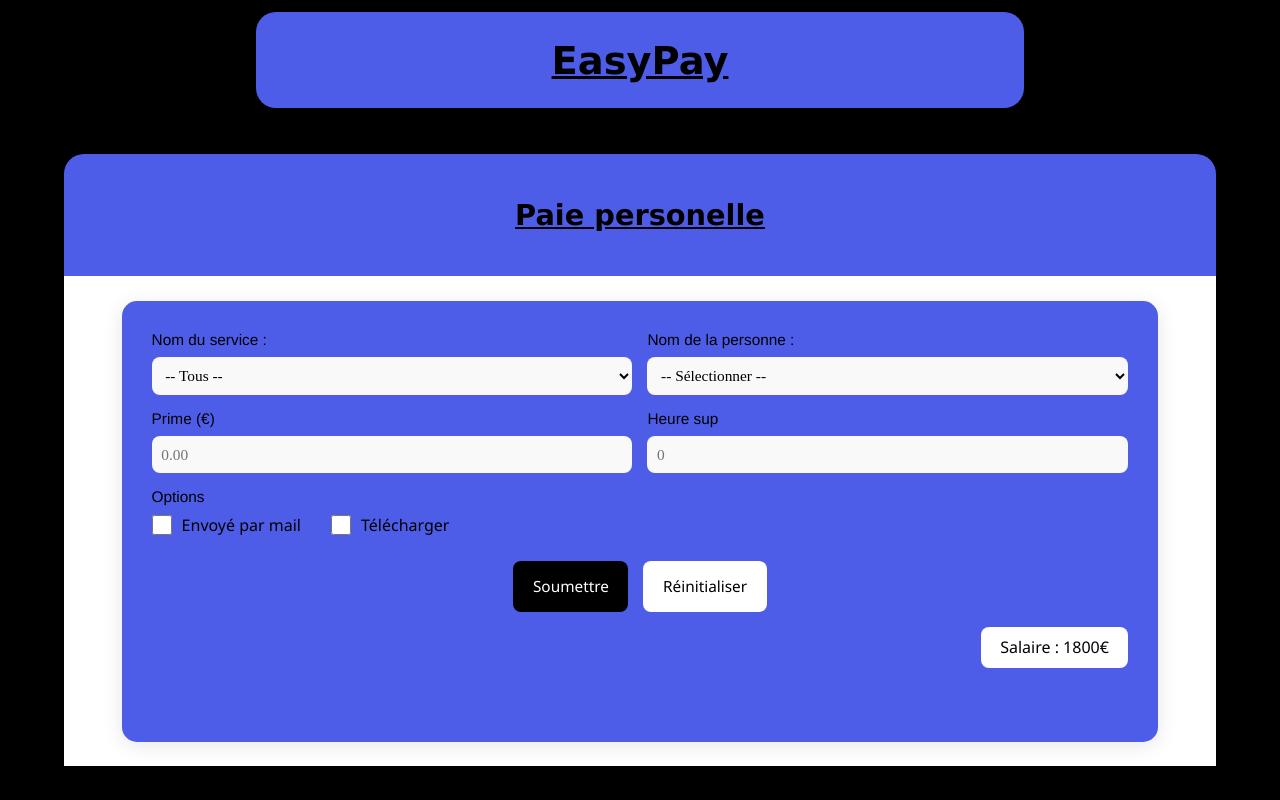
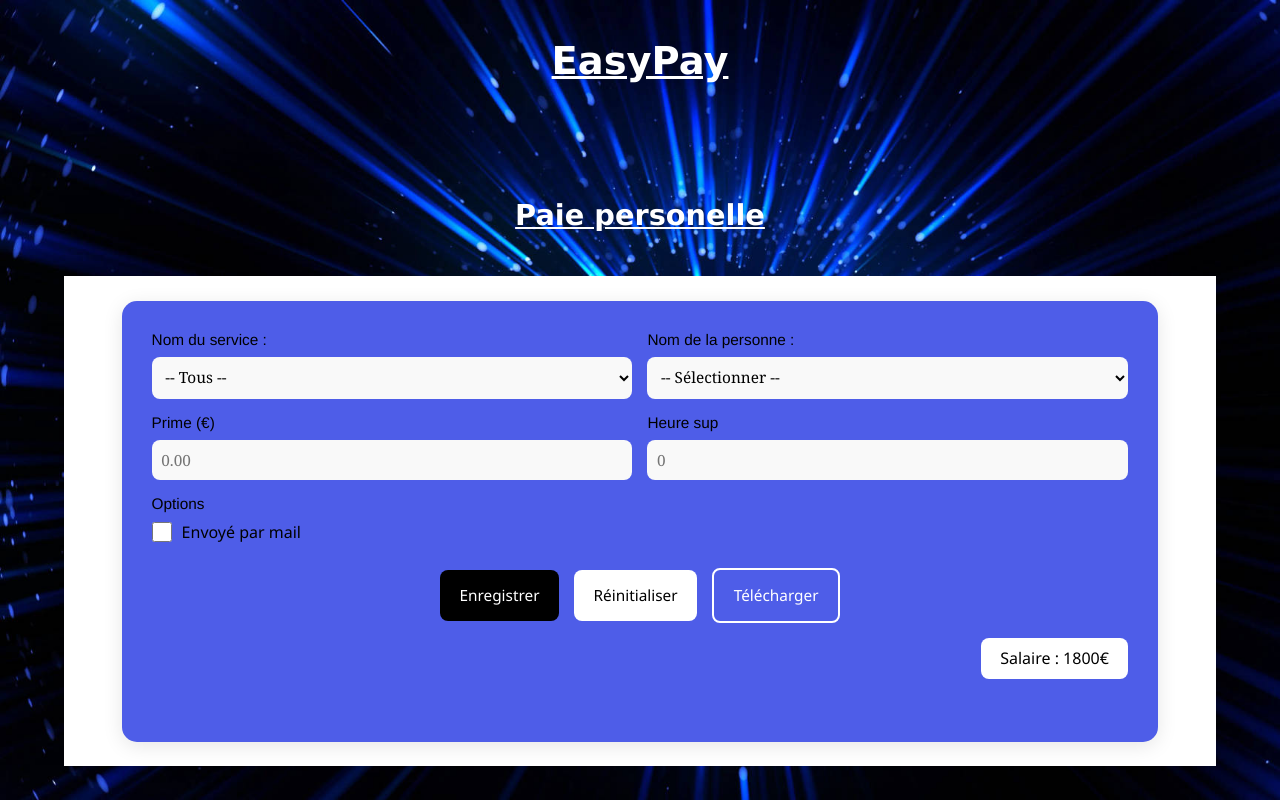
Before and after one commit to Antoine-LeCodeur/easypay, a Django app: page / in a window 1280 px wide. Run offline with Django 5.2, Linux system fonts and the light colour scheme.

Commit message:
ajout image + améliortion design

```diff
--- a/monsite/blog/static/blog/style.css
+++ b/monsite/blog/static/blog/style.css
@@ -5,7 +5,8 @@
     box-sizing: border-box;
 }
 body {
-    background-color: black;
+    background-image: url("images/fondecran.jpg");
+    background-size: cover;
 }
 
 header {
@@ -17,7 +18,7 @@ header {
 #box-color-blue {
     width: 60%;
     height: 80%;
-    background-color: rgb(78, 93, 232);
+    color: white;
     display: flex;
     align-items: center;
     justify-content: center;
@@ -38,7 +39,6 @@ main {
 #main-color {
     width: 90%;
     height: 90%;
-    background-color: rgb(78, 93, 232);
     border-radius: 20px;
 }
 #main-color-header {
@@ -47,6 +47,7 @@ main {
     display: flex;
     align-items: center;
     justify-content: center;
+    color: white;
 }
 #main-color-header-text {
     font-size: 1.5vw;
@@ -118,6 +119,7 @@ main {
     font-family: inherit;
     transition: all 0.3s ease;
     background-color: #f9f9f9;
+    font-family: Cambria, Cochin, Georgia, Times, "Times New Roman", serif;
 }
 
 /* Checkboxes */
@@ -127,23 +129,20 @@ main {
     flex-wrap: wrap;
 }
 
-#option-mail,
-#option-telecharger {
+#option-mail {
     display: flex;
     align-items: center;
     gap: 10px;
     font-family: "Segoe UI", Tahoma, Geneva, Verdana, sans-serif;
 }
 
-#mail,
-#telecharger {
+#mail {
     width: 20px;
     height: 20px;
     cursor: pointer;
 }
 
-#option-mail label,
-#option-telecharger label {
+#option-mail label {
     margin: 0;
     cursor: pointer;
     text-transform: none;
@@ -195,6 +194,24 @@ main {
     transform: translateY(-2px);
 }
 
+#btn-telecharger {
+    padding: 1.5% 2%;
+    background-color: rgb(78, 93, 232);
+    color: white;
+    border: 2px solid white;
+    border-radius: 8px;
+    font-size: 1.2vw;
+    font-family: "Segoe UI", Tahoma, Geneva, Verdana, sans-serif;
+
+    transition: all 0.3s ease;
+}
+
+#btn-telecharger:hover {
+    background-color: white;
+    color: rgb(78, 93, 232);
+    transform: translateY(-2px);
+}
+
 #salaire {
     align-self: flex-end;
     padding: 1% 2%;
--- a/monsite/blog/templates/blog/home.html
+++ b/monsite/blog/templates/blog/home.html
@@ -47,7 +47,7 @@
 
                             <div id="groupe-prime">
                                 <label for="prime">Prime (€)</label>
-                                <input type="number" id="prime" name="prime" min="0" step="0.01" placeholder="0.00" />
+                                <input type="number" id="prime" name="prime" min="0" step="5" placeholder="0.00" />
                             </div>
 
                             <div id="groupe-heure">
@@ -62,16 +62,13 @@
                                         <input type="checkbox" id="mail" name="mail" />
                                         <label for="mail">Envoyé par mail</label>
                                     </div>
-                                    <div id="option-telecharger">
-                                        <input type="checkbox" id="telecharger" name="telecharger" />
-                                        <label for="telecharger">Télécharger</label>
-                                    </div>
                                 </div>
                             </div>
 
                             <div id="groupe-boutons">
-                                <button type="submit" id="btn-soumettre">Soumettre</button>
+                                <button type="submit" id="btn-soumettre">Enregistrer</button>
                                 <button type="reset" id="btn-reinitialiser">Réinitialiser</button>
+                                <button type="button" id="btn-telecharger">Télécharger</button>
                             </div>
                         </div>
                         <p id="salaire">Salaire : 1800€</p>
--- a/monsite/monsite/settings.py
+++ b/monsite/monsite/settings.py
@@ -116,3 +116,4 @@ USE_TZ = True
 # https://docs.djangoproject.com/en/6.0/howto/static-files/
 
 STATIC_URL = 'static/'
+STATICFILES_DIRS = [BASE_DIR / 'blog' / 'static']
```
Also changed, not shown: monsite/blog/static/blog/images/fondecran.jpg (added).
